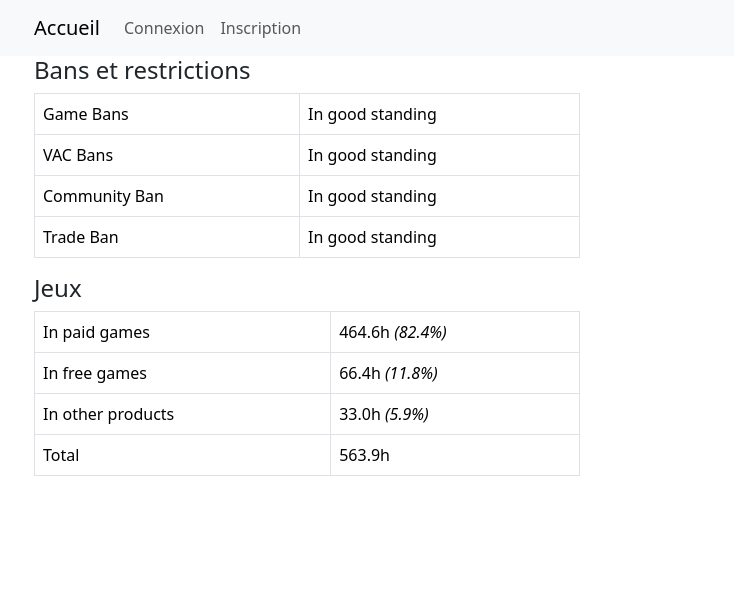
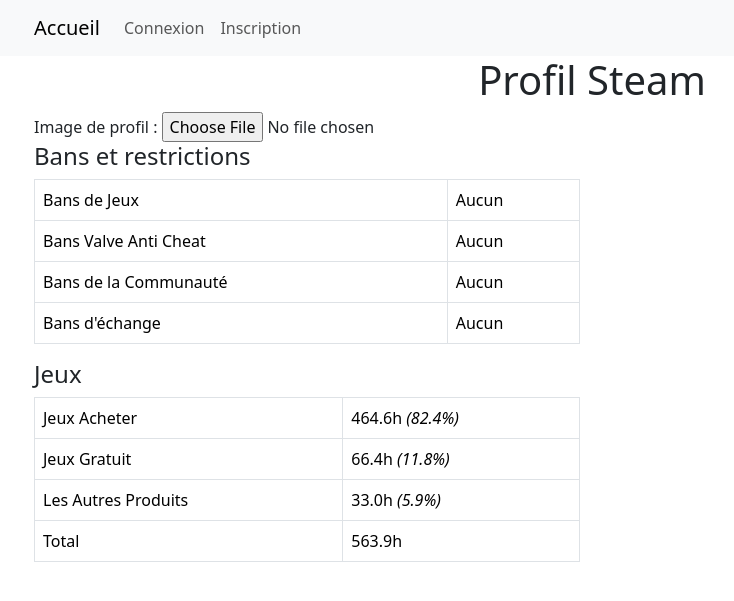
Before and after one commit to Alexandre-Jln/Projet-Php-Steam, a PHP site: page /user-session.php in a window 1280 px wide. Shown: the top 601 px of the page, without its empty margins (48-782 px from the left). Run offline with PHP 8.4, Linux system fonts and the light colour scheme.

Commit message:
Qesr ce co mcangement de message à l'accueil. Avancement dans user-session.php pour le contenue principale.

```diff
--- a/layout/header.php
+++ b/layout/header.php
@@ -23,7 +23,7 @@ session_start();
                 <ul class="navbar-nav margin-right:auto">
                     <?php
                     if (isset($_SESSION['user_name'])) {
-                        // L'utilisateur est connecté et affiche le bouton de déconnexion
+                        // L'utilisateur est connecté le bouton de déconnexion s'affiche
                         echo '<li class="nav-item">
            <a class="nav-link" href="../user-session.php">Informations du profil</a>
                           </li>
@@ -32,7 +32,7 @@ session_start();
                           </li>';
 
                     } else {
-                        // L'utilisateur n'est pas connecté, affichez les liens de connexion et inscription
+                        // L'utilisateur n'est pas connecté, affiche les liens de connexion et inscription
                         echo '<li class="nav-item">
             <a class="nav-link" href="../connexion/login.php">Connexion</a>
           </li>
--- a/user-session.php
+++ b/user-session.php
@@ -16,47 +16,57 @@ require_once 'layout/header.php';
 
         <div class="container">
             <div class="row">
+                <h1 class="text-center align-items-center">Profil Steam</h1>
                 <div class="col-md-6">
+
+                <form action="upload_image.php" method="POST" enctype="multipart/form-data">
+                    <label for="image">Image de profil :</label>
+                    <input type="file" name="image" id="image" accept="image/*">
+                    <!--<input type="submit" value="Télécharger">-->
+                </form>
+
                     <h4>Bans et restrictions</h4>
                     <table class="table table-bordered table-hover table-fixed table-responsive-flex">
                         <tbody>
                             <tr>
-                            <td class="span3">Game Bans</td>
-                            <td>In good standing</td>
+                                <td class="span3">Bans de Jeux</td>
+                                <td>Aucun</td>
                             </tr>
                             <tr>
-                            <td class="span3">VAC Bans</td>
-                            <td>In good standing</td>
+                                <td class="span3">Bans Valve Anti Cheat</td>
+                                <td>Aucun</td>
                             </tr>
                             <tr>
-                            <td class="span3">Community Ban</td>
-                            <td>In good standing</td>
+                                <td class="span3">Bans  de la Communauté</td>
+                                <td>Aucun</td>
                             </tr>
                             <tr>
-                            <td class="span3">Trade Ban</td>
-                            <td>In good standing</td>
+                                <td class="span3">Bans d'échange</td>
+                                <td>Aucun</td>
                             </tr>
                         </tbody>
                     </table>
+
                     <h4>Jeux</h4>
+
                     <table class="table table-bordered table-hover table-fixed table-responsive-flex">
                         <tbody>
                             <tr>
-                            <td class="span3">In paid games</td>
+                                <td class="span3">Jeux Acheter</td>
                                 <td>
                                     464.6h
                                     <i class="muted"> (82.4%)</i>
                                 </td>
                             </tr>
                             <tr>
-                            <td class="span3">In free games</td>
+                                <td class="span3">Jeux Gratuit</td>
                                 <td>
                                     66.4h
                                     <i class="muted"> (11.8%)</i>
                                 </td>
                             </tr>
                             <tr>
-                            <td class="span3">In other products</td>
+                                <td class="span3">Les Autres Produits</td>
                                 <td>
                                     33.0h
                                     <i class="muted"> (5.9%)</i>
@@ -78,5 +88,4 @@ require_once 'layout/header.php';
 
 </html>
 
-
 <?php require_once 'layout/footer.php';
```
Also changed, not shown: index.php (+15 -6 lines). Lines whose indentation alone changed are shown as unchanged.
